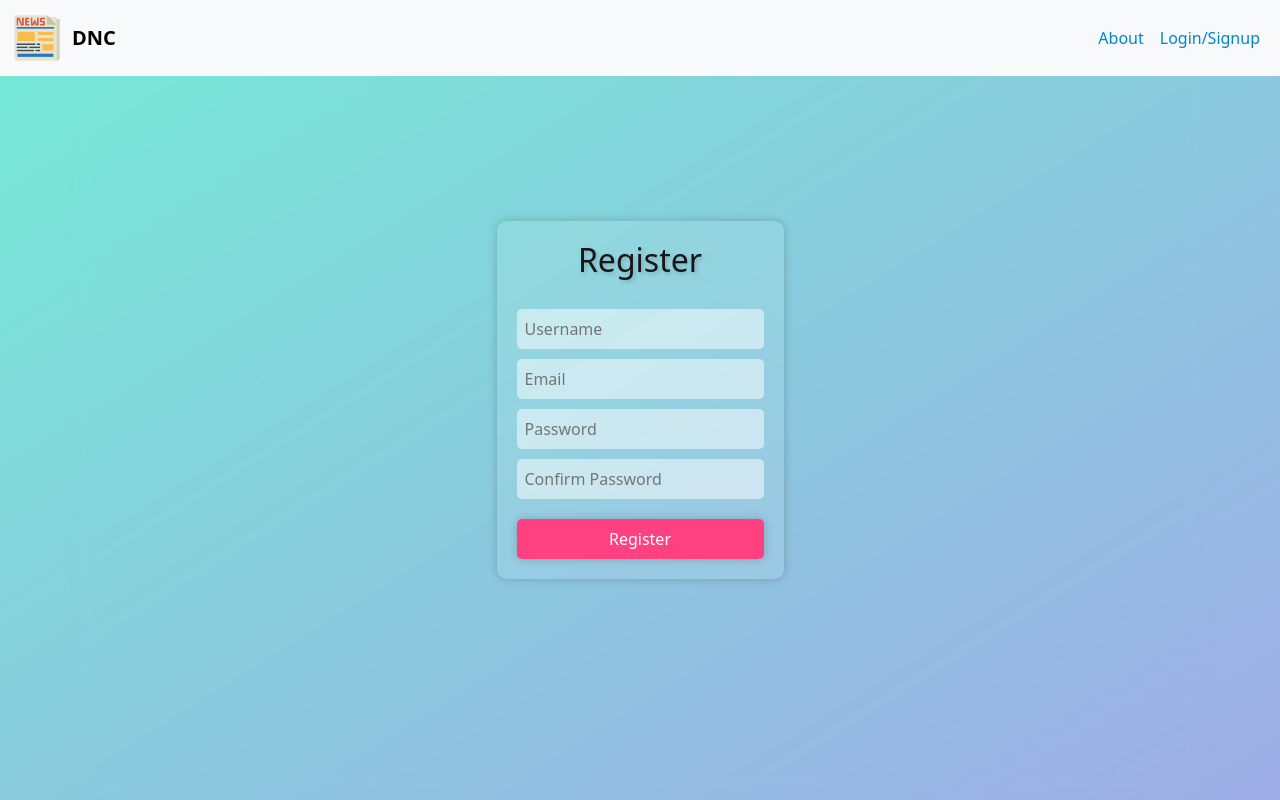
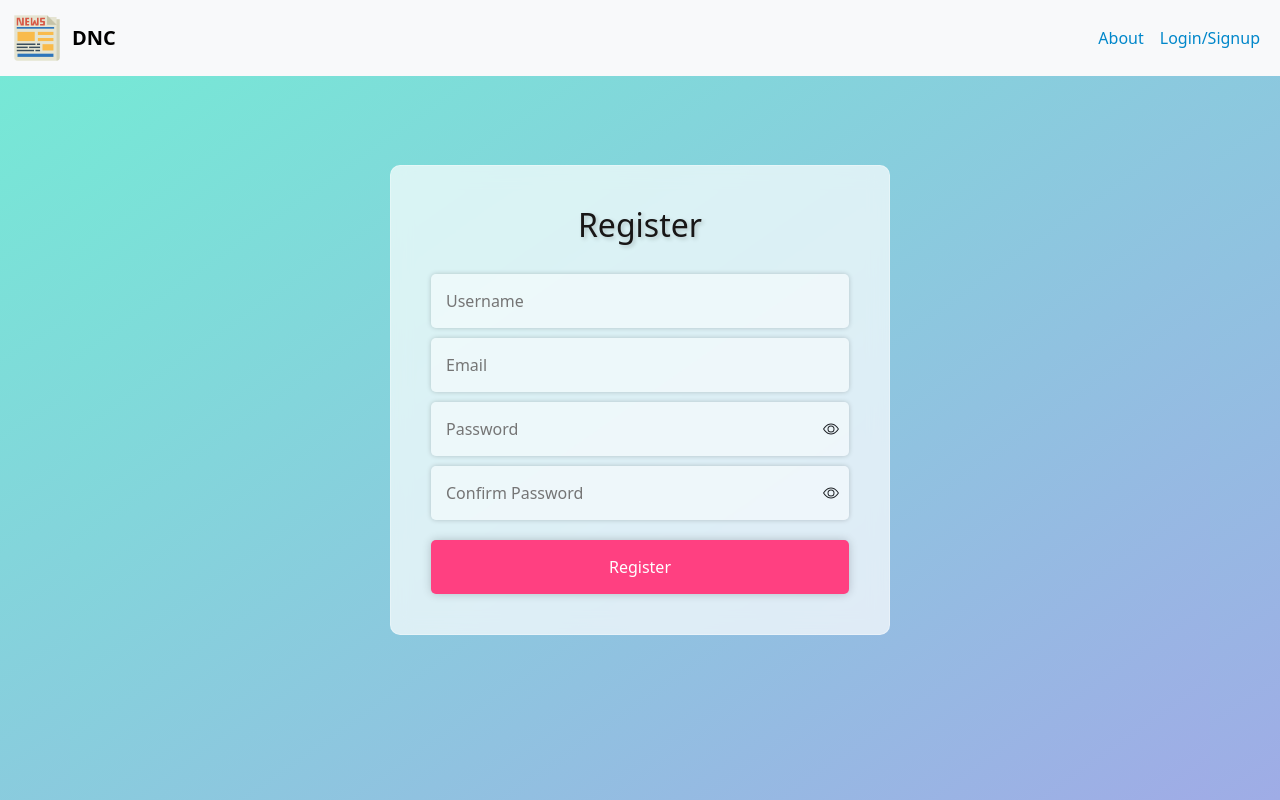
Before and after one commit to iamrohitt/news, a React (Create React App) app: page /register in a window 1280 px wide. Built offline with nearby package versions, Linux system fonts and the light colour scheme.

Commit message:
registration page and adout page

```diff
--- a/package.json
+++ b/package.json
@@ -5,6 +5,10 @@
   "dependencies": {
     "@emotion/react": "^11.11.1",
     "@emotion/styled": "^11.11.0",
+    "@fortawesome/fontawesome-free": "^6.4.0",
+    "@fortawesome/fontawesome-svg-core": "^6.4.0",
+    "@fortawesome/free-brands-svg-icons": "^6.4.0",
+    "@fortawesome/react-fontawesome": "^0.2.0",
     "@mdi/js": "^7.2.96",
     "@mdi/react": "^1.6.1",
     "@mui/icons-material": "^5.13.7",
--- /dev/null
+++ b/src/About.css
@@ -0,0 +1,49 @@
+.about-container {
+    background: linear-gradient(to bottom right, #74ebd5, #9face6);
+    padding: 40px;
+    border-radius: 10px;
+    color: #333;
+    text-align: center;
+    box-shadow: 0px 2px 10px rgba(0, 0, 0, 0.2);
+    height: 100vh;
+    display: flex;
+    justify-content: center;
+    align-items: center;
+    flex-direction: column;
+  }
+
+  h1 {
+    font-size: 2.5rem;
+    margin-bottom: 20px;
+  }
+
+  p {
+    margin-bottom: 10px;
+    line-height: 1.5;
+  }
+
+  .about-container:hover {
+    transform: translateY(-5px);
+    box-shadow: 0px 4px 20px rgba(0, 0, 0, 0.3);
+    transition: transform 0.3s ease, box-shadow 0.3s ease;
+  }
+
+  .footer {
+    margin-top: 20px;
+    font-size: 14px;
+    color: #555;
+    text-align: center;
+  }
+
+  .footer a {
+    color: #555;
+    text-decoration: none;
+  }
+
+  .footer a:hover {
+    text-decoration: underline;
+  }
+
+  .github-icon {
+    margin-right: 5px;
+  }
--- /dev/null
+++ b/src/About.js
@@ -0,0 +1,39 @@
+import React from 'react';
+import './About.css';
+import { FontAwesomeIcon } from '@fortawesome/react-fontawesome';
+import { faGithub } from '@fortawesome/free-brands-svg-icons';
+
+
+
+const About = () => {
+  return (
+    <div className="about-container">
+      <h1>About Us</h1>
+      <p>
+        Welcome to our website! We are a passionate team dedicated to providing high-quality products and services to our customers.
+        Our mission is to create innovative solutions and deliver exceptional value to meet the needs of our clients.
+      </p>
+      <p>
+        At our company, we prioritize customer satisfaction and strive to exceed expectations in every interaction. With our team of
+        skilled professionals, we ensure that our products are built with precision and attention to detail.
+      </p>
+      <p>
+        Our commitment to excellence extends beyond our products. We value open communication and collaboration, fostering a positive
+        work environment where every team member is empowered to contribute their best.
+      </p>
+      <p>
+        Thank you for visiting our website. We look forward to serving you and providing you with an outstanding experience.
+      </p>
+      <footer className="footer">
+        <a href="https://github.com/your-github-repo" target="_blank" rel="noopener noreferrer">
+            <FontAwesomeIcon icon={faGithub} className="github-icon" />
+             Visit our GitHub repository
+        </a>
+    </footer>
+
+
+    </div>
+  );
+};
+
+export default About;
--- a/src/App.js
+++ b/src/App.js
@@ -5,6 +5,7 @@ import Navbar from './Navbar';
 import Home from './Home';
 import LoginPage from './LoginPage';
 import RegisterPage from './RegisterPage';
+import About from './About';
 
 const App = () => {
   return (
@@ -15,7 +16,8 @@ const App = () => {
           <Routes>
             <Route path="/" element={<Home />} />
             <Route path="/login" element={<LoginPage />} />
-            <Route path="/register" element={<RegisterPage />} /> {/* Add this line */}
+            <Route path="/register" element={<RegisterPage />} />
+            <Route path="/about" element={<About />} /> {/* Add this line */}
           </Routes>
         </div>
       </Router>
--- a/src/LoginPage.css
+++ b/src/LoginPage.css
@@ -12,12 +12,13 @@
     display: flex;
     flex-direction: column;
     gap: 10px;
-    padding: 20px;
+    padding: 40px;
     border-radius: 10px;
-    justify-content: center;
-    box-shadow: 0 0 10px rgba(0, 0, 0, 0.2);
-    background: rgba(255, 255, 255, 0.1);
+    background: rgba(255, 255, 255, 0.7);
     backdrop-filter: blur(10px);
+    border: 1px solid rgba(255, 255, 255, 0.3);
+    margin: 0 auto;
+    width: 500px;
   }
 
   .login-form-title {
@@ -27,15 +28,31 @@
   }
 
   .login-input {
-    padding: 8px;
+    position: relative;
+    padding: 15px;
     border-radius: 5px;
     border: none;
     background: rgba(255, 255, 255, 0.5);
     backdrop-filter: blur(5px);
+    box-shadow: 0 0 5px rgba(0, 0, 0, 0.2);
+    width: 100%;
+  }
+
+  .password-input-container {
+    position: relative;
+  }
+
+  .password-input-container i {
+    position: absolute;
+    top: 50%;
+    right: 10px;
+    transform: translateY(-50%);
+    cursor: pointer;
+    color: rgba(0, 0, 0, 0.5);
   }
 
   .login-button {
-    padding: 8px 16px;
+    padding: 15px 16px;
     border-radius: 5px;
     border: none;
     background-color: #FF4081;
@@ -43,21 +60,30 @@
     cursor: pointer;
     box-shadow: 0 0 10px rgba(0, 0, 0, 0.2);
     margin-top: 10px;
-    transition: background-color 0.3s ease; /* Add transition for smooth hover effect */
+    transition: background-color 0.3s ease;
   }
 
   .login-button:hover {
     background: linear-gradient(to bottom right, #74ebd5, #9face6);
   }
 
-
   .register-message {
     margin-top: 20px;
-    color: white;
+    color: rgb(31, 31, 31);
     margin-bottom: 0px;
+    text-align: center;
   }
 
   .register-link {
-    color: white;
+    color: rgb(46, 44, 44);
     text-decoration: underline;
+    text-align: center;
   }
+  .login-input-icon {
+    position: absolute;
+    top: 50%;
+    right: 10px;
+    transform: translateY(-50%);
+    cursor: pointer;
+    color: rgba(0, 0, 0, 0.5);
+  }
--- a/src/LoginPage.js
+++ b/src/LoginPage.js
@@ -1,10 +1,12 @@
 import React, { useState } from 'react';
 import { Link, useNavigate } from 'react-router-dom';
+import { BsEye, BsEyeSlash } from 'react-icons/bs'; // Import eye icons from React Icons
 import './LoginPage.css';
 
 const LoginPage = () => {
   const [email, setEmail] = useState('');
   const [password, setPassword] = useState('');
+  const [passwordVisible, setPasswordVisible] = useState(false); // New state for password visibility
   const navigate = useNavigate();
 
   const handleEmailChange = (e) => {
@@ -13,6 +15,10 @@ const LoginPage = () => {
 
   const handlePasswordChange = (e) => {
     setPassword(e.target.value);
+  };
+
+  const handlePasswordVisibility = () => {
+    setPasswordVisible(!passwordVisible);
   };
 
   const handleSubmit = (e) => {
@@ -41,14 +47,21 @@ const LoginPage = () => {
           className="login-input"
         />
 
+        <div className="password-input-container"> {/* New container to hold the password input and eye icon */}
           <input
-          type="password"
+            type={passwordVisible ? 'text' : 'password'} // Toggle the input type based on password visibility state
             id="password"
             value={password}
             onChange={handlePasswordChange}
             placeholder="Password"
             className="login-input"
           />
+          {passwordVisible ? (
+            <BsEyeSlash className="login-input-icon" onClick={handlePasswordVisibility} />
+          ) : (
+            <BsEye className="login-input-icon" onClick={handlePasswordVisibility} />
+          )}
+        </div>
 
         <button type="submit" className="login-button">
           Login
--- a/src/Navbar.js
+++ b/src/Navbar.js
@@ -28,8 +28,9 @@ const Navbar = () => {
             <MDBNavbarNav className='ml-auto'>
               {/* About */}
               <MDBNavbarItem>
-                <MDBNavbarLink href='#' className='hover-underline-animation'>About</MDBNavbarLink>
+                <Link to="/about" className='nav-link hover-underline-animation'>About</Link>
               </MDBNavbarItem>
+
 
             </MDBNavbarNav>
             {/* Login/Register */}
--- a/src/RegisterPage.css
+++ b/src/RegisterPage.css
@@ -4,7 +4,7 @@
   justify-content: center;
   align-items: center;
   min-height: 100vh;
-  background:'linear-gradient(to bottom right, #74ebd5, #9face6)';
+  background: linear-gradient(to bottom right, #74ebd5, #9face6);
   backdrop-filter: blur(10px);
 }
 
@@ -19,11 +19,13 @@
   display: flex;
   flex-direction: column;
   gap: 10px;
-  padding: 20px;
+  padding: 40px;
   border-radius: 10px;
-  box-shadow: 0 0 10px rgba(0, 0, 0, 0.2);
-  background: rgba(255, 255, 255, 0.1);
+  background: rgba(255, 255, 255, 0.7);
   backdrop-filter: blur(10px);
+  border: 1px solid rgba(255, 255, 255, 0.3);
+  width: 500px;
+  margin: 0 auto;
 }
 
 .form-group {
@@ -41,22 +43,40 @@
 }
 
 .input {
-  padding: 8px;
+  padding: 15px;
   border-radius: 5px;
   border: none;
   background: rgba(255, 255, 255, 0.5);
+  box-shadow: 0 0 5px rgba(0, 0, 0, 0.2);
+  width: 100%; /* Set the width to 100% to match the email input */
+  box-sizing: border-box; /* Include padding in the width calculation */
+  position: relative;
+}
+
+.password-input-container,
+.confirm-password-input-container {
+  position: relative;
+}
+
+.password-input-icon,
+.confirm-password-input-icon {
+  position: absolute;
+  top: 50%;
+  right: 10px;
+  transform: translateY(-50%);
+  cursor: pointer;
 }
 
 .button {
-  padding: 8px 16px;
+  padding: 15px 16px;
   border-radius: 5px;
   border: none;
-  background-color: #FF4081;
+  background-color: #ff4081;
   color: white;
   cursor: pointer;
   box-shadow: 0 0 10px rgba(0, 0, 0, 0.2);
   margin-top: 10px;
-  transition: background-color 0.3s ease; /* Add transition for smooth hover effect */
+  transition: background-color 0.3s ease;
 }
 
 .button:hover {
--- a/src/RegisterPage.js
+++ b/src/RegisterPage.js
@@ -1,46 +1,47 @@
 import React, { useState } from 'react';
-import { useSignIn } from 'react-auth-kit';
-import './RegisterPage.css'; // Import the external CSS file
+import { BsEye, BsEyeSlash } from 'react-icons/bs';
+import './RegisterPage.css';
 
 const RegisterPage = () => {
-  // State variables to store email, password, confirmPassword, and username
   const [email, setEmail] = useState('');
   const [password, setPassword] = useState('');
   const [confirmPassword, setConfirmPassword] = useState('');
   const [username, setUsername] = useState('');
-  // const signIn = useSignIn();
+  const [passwordVisible, setPasswordVisible] = useState(false);
+  const [confirmPasswordVisible, setConfirmPasswordVisible] = useState(false); // Add 'confirmPasswordVisible' state variable
 
-  // Event handler for email input change
   const handleEmailChange = (e) => {
     setEmail(e.target.value);
   };
 
-  // Event handler for password input change
   const handlePasswordChange = (e) => {
     setPassword(e.target.value);
   };
 
-  // Event handler for confirm password input change
   const handleConfirmPasswordChange = (e) => {
     setConfirmPassword(e.target.value);
   };
 
-  // Event handler for username input change
   const handleUsernameChange = (e) => {
     setUsername(e.target.value);
   };
 
-  // Event handler for form submission
+  const handlePasswordVisibility = () => {
+    setPasswordVisible(!passwordVisible);
+  };
+
+  const handleConfirmPasswordVisibility = () => {
+    setConfirmPasswordVisible(!confirmPasswordVisible); // Toggle the confirmPassword visibility state
+  };
+
   const handleSubmit = (e) => {
     e.preventDefault();
 
-    // Perform registration logic here, such as sending data to a server
     console.log('Email:', email);
     console.log('Password:', password);
     console.log('Confirm Password:', confirmPassword);
     console.log('Username:', username);
 
-    // Reset form fields
     setEmail('');
     setPassword('');
     setConfirmPassword('');
@@ -60,14 +61,18 @@ const RegisterPage = () => {
       }}
     >
       <div className="container">
+        <form onSubmit={handleSubmit} className="form">
+          <h2
+            className="heading"
+            style={{
+              display: 'flex',
+              flexDirection: 'column',
+              alignItems: 'center'
+            }}
+          >
+            Register
+          </h2>
 
-
-        {/* Register form */}
-        <form onSubmit={handleSubmit} className="form">
-           {/* Register form title */}
-        <h2 className="heading" style={{display: 'flex', flexDirection: 'column', alignItems: 'center'}}>Register</h2>
-
-          {/* Username input */}
           <input
             type="text"
             placeholder="Username"
@@ -75,7 +80,7 @@ const RegisterPage = () => {
             onChange={handleUsernameChange}
             className="input"
           />
-          {/* Email input */}
+
           <input
             type="email"
             placeholder="Email"
@@ -84,28 +89,39 @@ const RegisterPage = () => {
             className="input"
           />
 
-          {/* Password input */}
+          <div className="password-input-container">
             <input
-            type="password"
+              type={passwordVisible ? 'text' : 'password'}
               placeholder="Password"
               value={password}
               onChange={handlePasswordChange}
               className="input"
             />
+            {passwordVisible ? (
+              <BsEyeSlash className="password-input-icon" onClick={handlePasswordVisibility} />
+            ) : (
+              <BsEye className="password-input-icon" onClick={handlePasswordVisibility} />
+            )}
+          </div>
 
-          {/* Confirm password input */}
+          <div className="password-input-container">
             <input
-            type="password"
+              type={confirmPasswordVisible ? 'text' : 'password'} // Toggle the input type based on confirmPassword visibility state
               placeholder="Confirm Password"
               value={confirmPassword}
               onChange={handleConfirmPasswordChange}
               className="input"
             />
+            {confirmPasswordVisible ? (
+              <BsEyeSlash className="password-input-icon" onClick={handleConfirmPasswordVisibility} />
+            ) : (
+              <BsEye className="password-input-icon" onClick={handleConfirmPasswordVisibility} />
+            )}
+          </div>
 
-
-
-          {/* Register button */}
-          <button type="submit" className="button">Register</button>
+          <button type="submit" className="button">
+            Register
+          </button>
         </form>
       </div>
     </div>
```
Also changed, not shown: 1 other file (tests, documents, lock files or other folders). Lines whose indentation alone changed are shown as unchanged.
